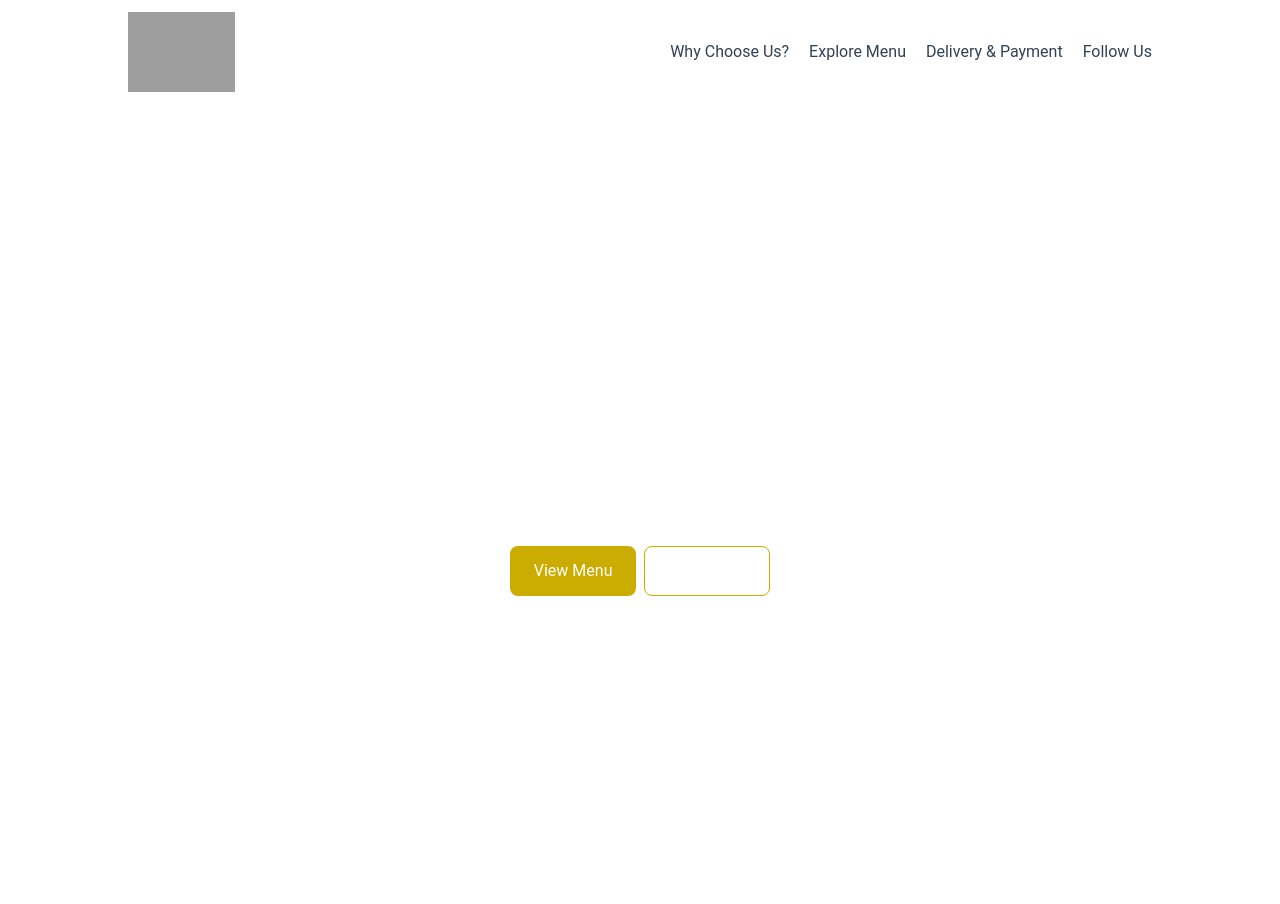
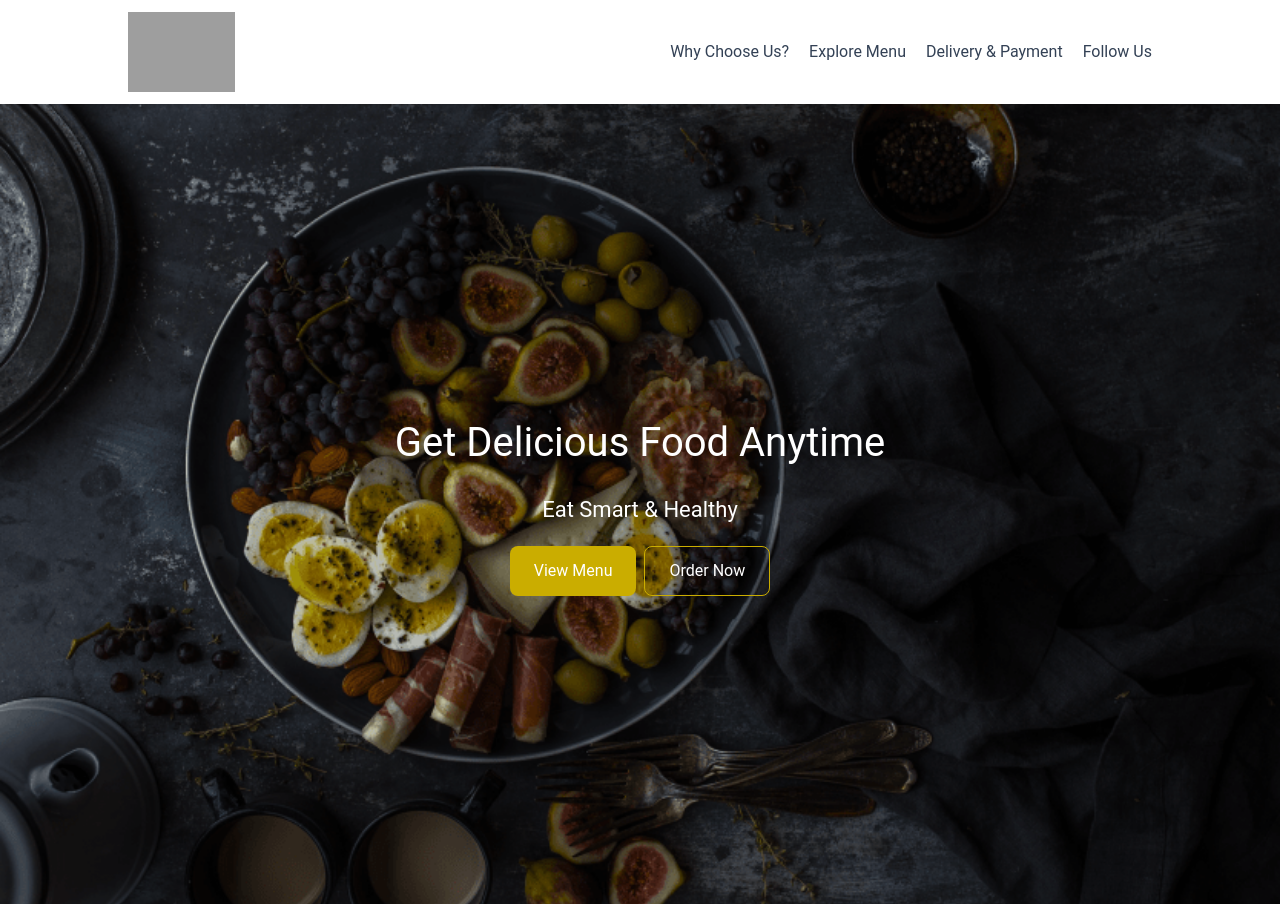
Before and after one commit to Ramyaraj120299/Food-Store, a plain HTML site: page index.html in a window 1280 px wide. Shown: the top 904 px of the page. Drawn offline with nearby package versions, Linux system fonts and the light colour scheme; the site is published under a folder, as on GitHub Pages, so addresses that start at the root find nothing; grey boxes are pictures that could not be loaded.

Commit message:
Update Style.Css

```diff
--- a/Style.Css
+++ b/Style.Css
@@ -1,6 +1,6 @@
 .head-bg{
-    background-image: url('https://ik.imagekit.io/9lxioulzw/Food-Store/foodmunch-banner-bg.png?updatedAt=1744218924790/bg.jpg');
-background-image: url(/Asset/Food.png);
+
+background-image: url('Asset/Food.png');
         height: 100vh;
         background-repeat: no-repeat;
         background-size: cover;
```
